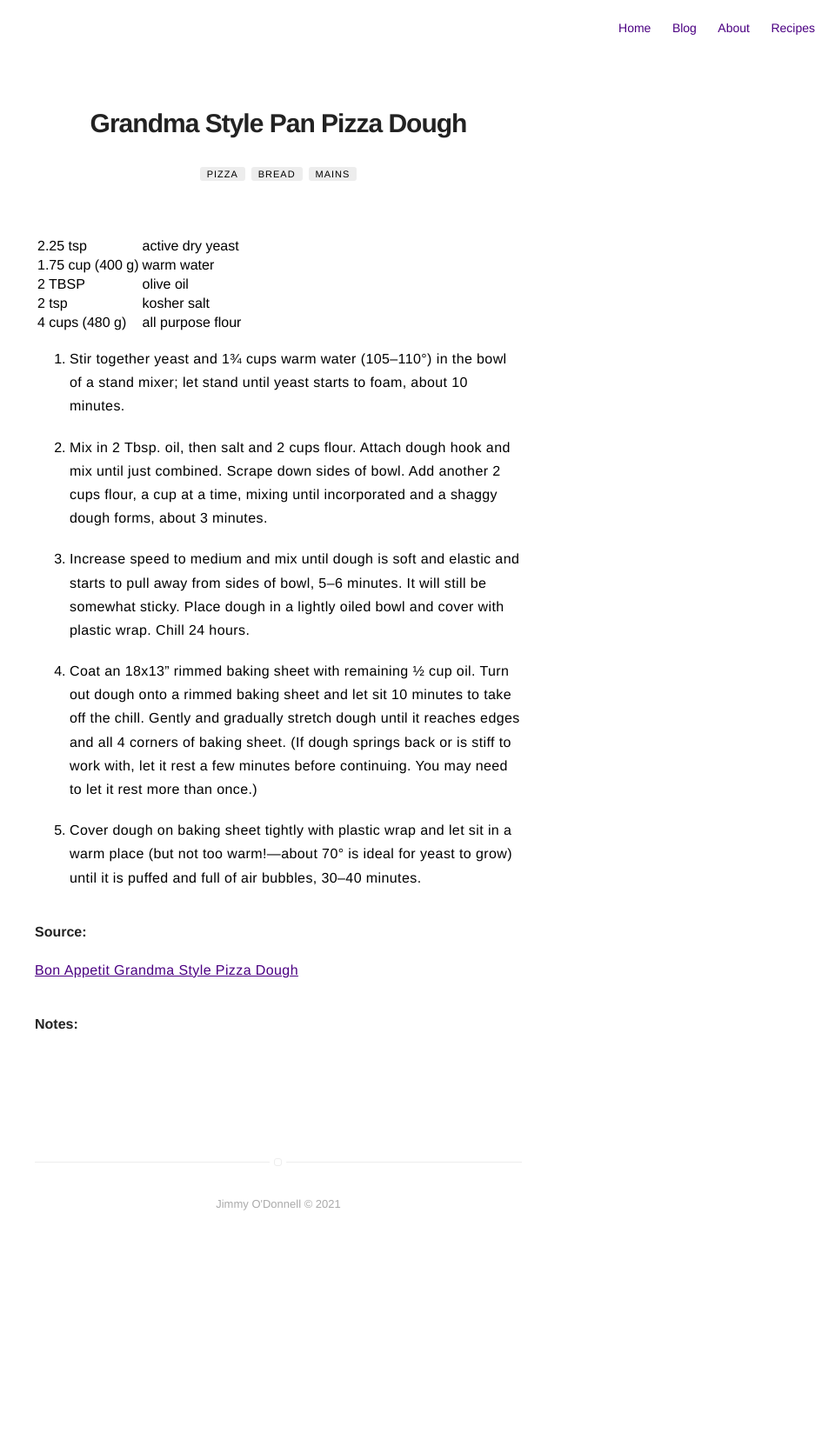
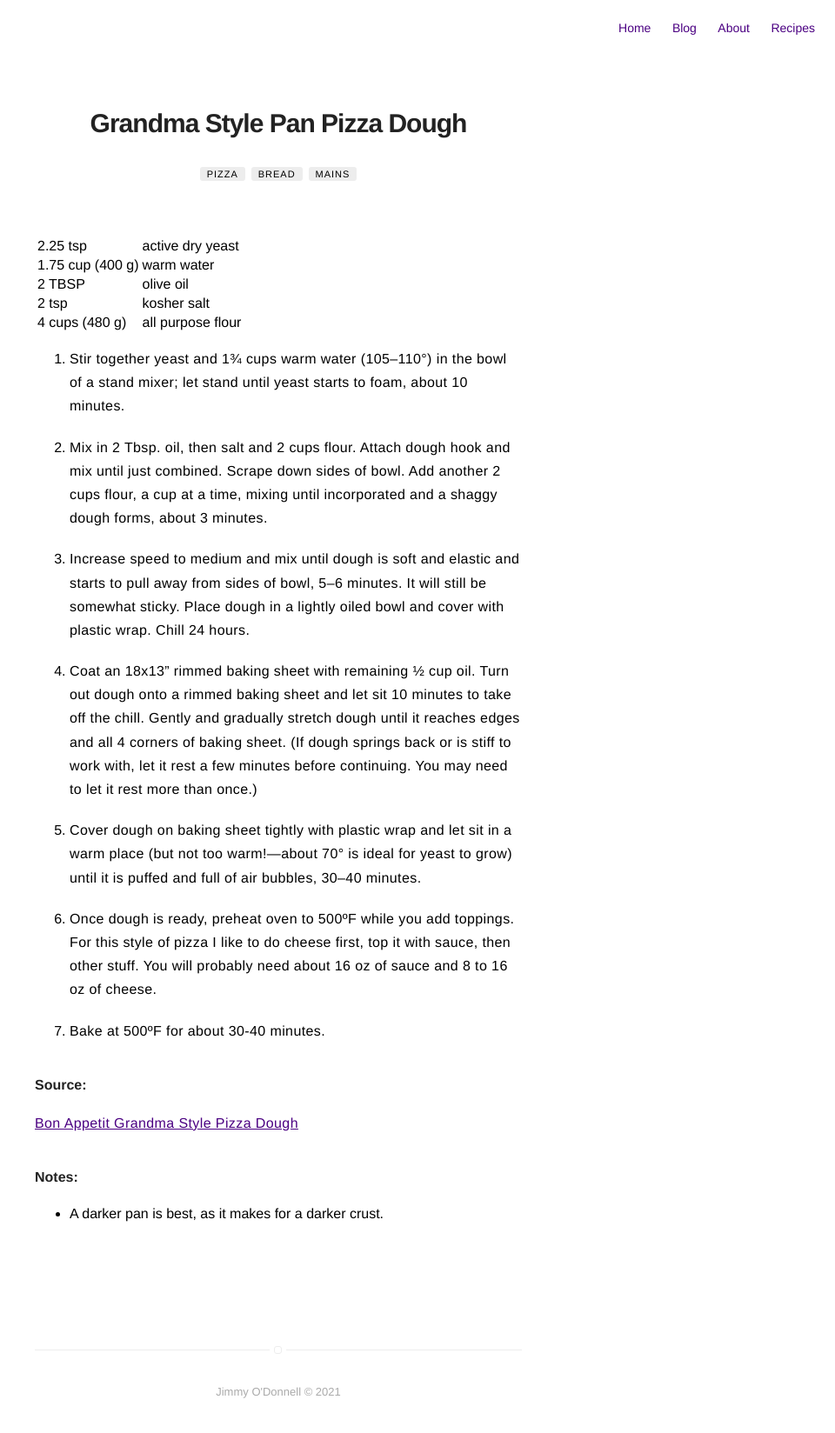
Before and after one commit to jimmyodonnell/jimmyodonnell.github.io, a Jekyll site: the page built from recipes/pizza-pan.md, in a window 1280 px wide. Shown: the whole page at 87% size, without its empty margins (320-1280 px from the left). Built offline with Jekyll 4.4.1, drawn with Linux system fonts in a browser that asks for light colours; before the commit the page ends 1432 px from its top, so only the background shows below that.

Commit message:
add topping and baking instructions

```diff
--- a/recipes/pizza-pan.md
+++ b/recipes/pizza-pan.md
@@ -26,8 +26,12 @@ comments: false
 
 5. Cover dough on baking sheet tightly with plastic wrap and let sit in a warm place (but not too warm!—about 70° is ideal for yeast to grow) until it is puffed and full of air bubbles, 30–40 minutes.
 
+6. Once dough is ready, preheat oven to 500ºF while you add toppings. For this style of pizza I like to do cheese first, top it with sauce, then other stuff. You will probably need about 16 oz of sauce and 8 to 16 oz of cheese.
+
+7. Bake at 500ºF for about 30-40 minutes.
 
 #### Source:
 [Bon Appetit Grandma Style Pizza Dough](https://www.bonappetit.com/recipe/grandma-style-pizza-dough)
 
 #### Notes:
+- A darker pan is best, as it makes for a darker crust.
```
